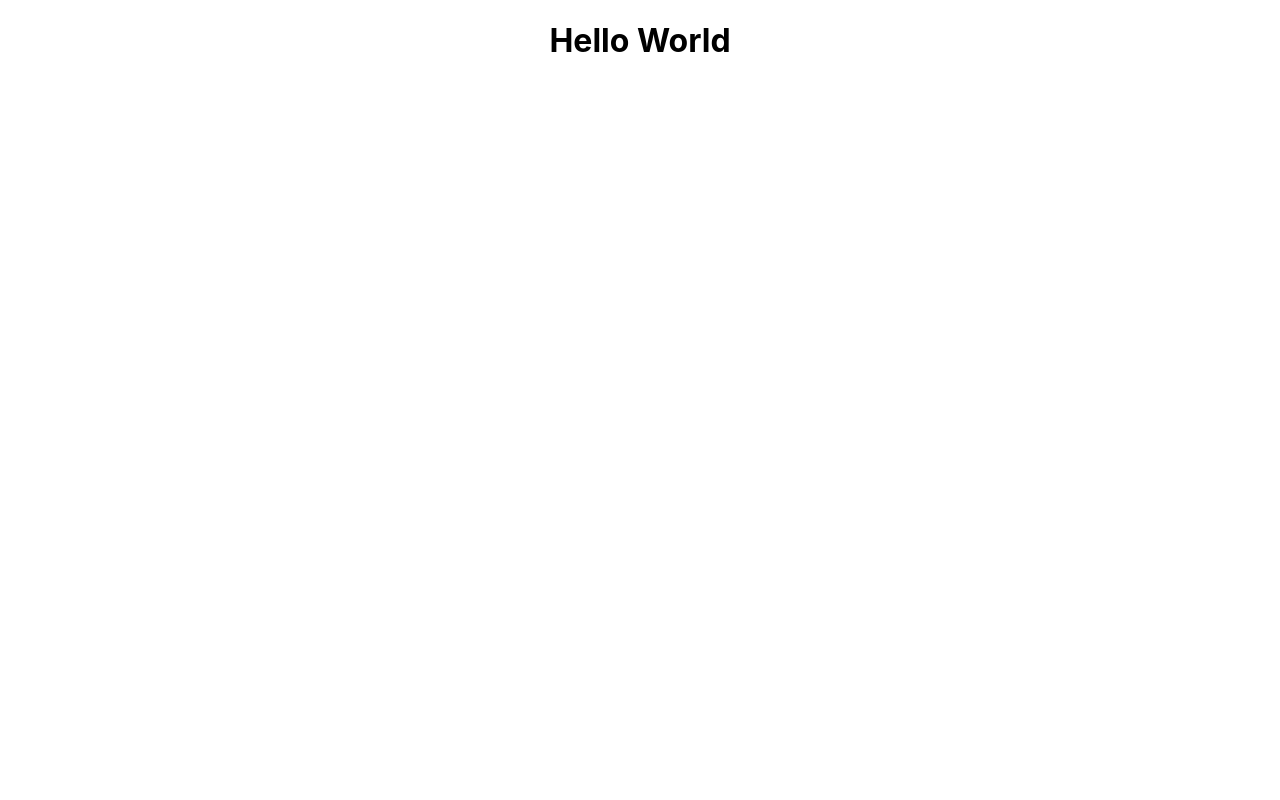
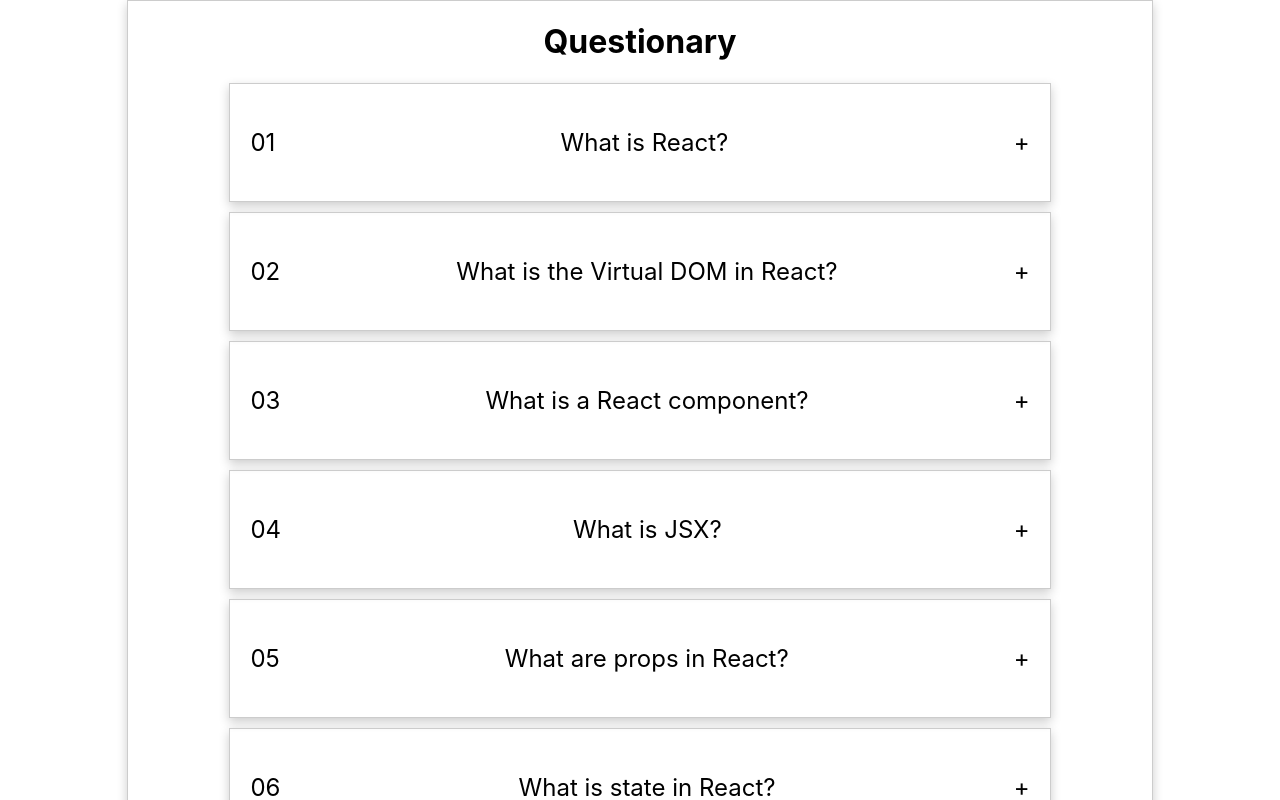
Before and after one commit to JP256/react-accordion, a React (Create React App) app: page / in a window 1280 px wide. Shown: the top 800 px of the page. Built offline with nearby package versions, Linux system fonts and the light colour scheme.

Commit message:
added main components

```diff
--- a/src/App.js
+++ b/src/App.js
@@ -1,11 +1,10 @@
 import "./App.css";
+import Board from "./components/Board";
 
-function App() {
+export default function App() {
   return (
     <div className="App">
-      <h1>Hello World</h1>
+      <Board />
     </div>
   );
 }
-
-export default App;
--- /dev/null
+++ b/src/components/Board.css
@@ -0,0 +1,6 @@
+.container {
+  width: 80%;
+  margin: 0 auto;
+  border: 1px solid #ccc;
+  box-shadow: 0 4px 10px rgba(0, 0, 0, 0.2);
+}
--- /dev/null
+++ b/src/components/Board.js
@@ -0,0 +1,77 @@
+import Question from "./Question";
+import "./Board.css";
+
+const reactQuestions = [
+  {
+    id: 1,
+    question: "What is React?",
+    answer:
+      "React is a JavaScript library for building user interfaces, especially single-page applications. It uses a component-based architecture and a virtual DOM to improve performance.",
+  },
+  {
+    id: 2,
+    question: "What is the Virtual DOM in React?",
+    answer:
+      "The Virtual DOM is a lightweight copy of the real DOM. React updates the Virtual DOM first, compares changes using a diffing algorithm, and only updates the necessary parts of the real DOM for better performance.",
+  },
+  {
+    id: 3,
+    question: "What is a React component?",
+    answer:
+      "A React component is a reusable piece of UI. Components can be functional components or class components.",
+  },
+  {
+    id: 4,
+    question: "What is JSX?",
+    answer:
+      "JSX stands for JavaScript XML. It allows developers to write HTML-like syntax inside JavaScript. React converts JSX into regular JavaScript behind the scenes.",
+  },
+  {
+    id: 5,
+    question: "What are props in React?",
+    answer:
+      "Props are short for properties. They are used to pass data from a parent component to a child component.",
+  },
+  {
+    id: 6,
+    question: "What is state in React?",
+    answer:
+      "State is data managed inside a component that can change over time and trigger re-renders when updated.",
+  },
+  {
+    id: 7,
+    question: "What is the difference between props and state?",
+    answer:
+      "Props are passed from parent components and are immutable, while state is managed inside the component and can be changed.",
+  },
+  {
+    id: 8,
+    question: "What is the useEffect hook?",
+    answer:
+      "The useEffect hook is used to handle side effects such as API calls, timers, subscriptions, and event listeners in functional components.",
+  },
+  {
+    id: 9,
+    question: "What is conditional rendering in React?",
+    answer:
+      "Conditional rendering allows components to display different UI elements based on conditions or application state.",
+  },
+  {
+    id: 10,
+    question:
+      "What is the difference between controlled and uncontrolled components?",
+    answer:
+      "Controlled components are managed by React state, while uncontrolled components store their own state internally using the DOM and refs.",
+  },
+];
+
+export default function Board() {
+  return (
+    <div className="container">
+      <h1>Questionary</h1>
+      {reactQuestions.map((item) => (
+        <Question item={item} key={item.id} />
+      ))}
+    </div>
+  );
+}
--- /dev/null
+++ b/src/components/Question.css
@@ -0,0 +1,18 @@
+.card {
+  width: 80%;
+  margin: 0 auto;
+  border: 1px solid #ccc;
+  margin-bottom: 10px;
+  box-shadow: 0 4px 10px rgba(0, 0, 0, 0.2);
+}
+.card-question {
+  display: flex;
+  justify-content: space-between;
+  font-size: 24px;
+  padding: 20px;
+}
+
+.card-anwers {
+  padding: 20px;
+  font-size: 20px;
+}
--- /dev/null
+++ b/src/components/Question.js
@@ -0,0 +1,35 @@
+import "./Question.css";
+import { useState } from "react";
+
+export default function Question({ item }) {
+  const [showAnswer, setShowAnswer] = useState(false);
+
+  function handleShowAnswer() {
+    setShowAnswer((s) => !s);
+  }
+
+  return (
+    <div
+      className="card"
+      style={{ borderTop: showAnswer === true ? "5px solid green" : "" }}
+    >
+      <div className="card-question">
+        <p style={{ color: showAnswer === true ? "green" : "black" }}>
+          {item.id < 10 ? "0" + item.id.toString() : item.id.toString()}
+        </p>
+        <div>
+          <p style={{ color: showAnswer === true ? "green" : "black" }}>
+            {item.question}
+          </p>
+          <p
+            className="card-anwers"
+            style={{ display: showAnswer === false ? "none" : "block" }}
+          >
+            {item.answer}
+          </p>
+        </div>
+        <p onClick={handleShowAnswer}>{showAnswer ? "-" : "+"}</p>
+      </div>
+    </div>
+  );
+}
```
